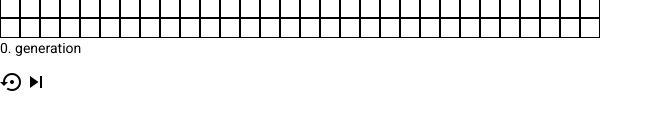
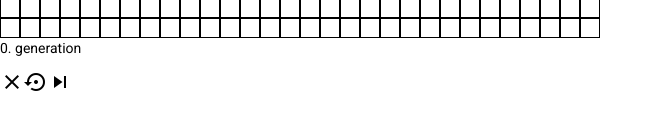
Before and after one commit to Petymeg/gameoflife, an Angular app in the folder game-of-life/: page / in a window 1280 px wide. Shown: the part 562-692 px from the top of the page, without its empty margins (0-663 px from the left). Built offline with nearby package versions, Linux system fonts and the light colour scheme.

Commit message:
Clear table function added

```diff
--- a/game-of-life/src/app/app.component.html
+++ b/game-of-life/src/app/app.component.html
@@ -13,5 +13,6 @@
   </div>
 </div>
 <p>{{gameService.getGeneration()}}. generation</p>
+<mat-icon (click)="gameService.generateInitialCells()">clear</mat-icon>
 <mat-icon (click)="gameService.reset()">settings_backup_restore</mat-icon>
 <mat-icon (click)="gameService.nextGeneration()">skip_next</mat-icon>
--- a/game-of-life/src/services/game.service.ts
+++ b/game-of-life/src/services/game.service.ts
@@ -29,6 +29,8 @@ export class GameService {
         this.cells[i][j] = false;
       }
     }
+
+    this.initialState = [...this.cells];
   }
 
   toggleCell(coordinateY: number, coordinateX: number): void {
```
